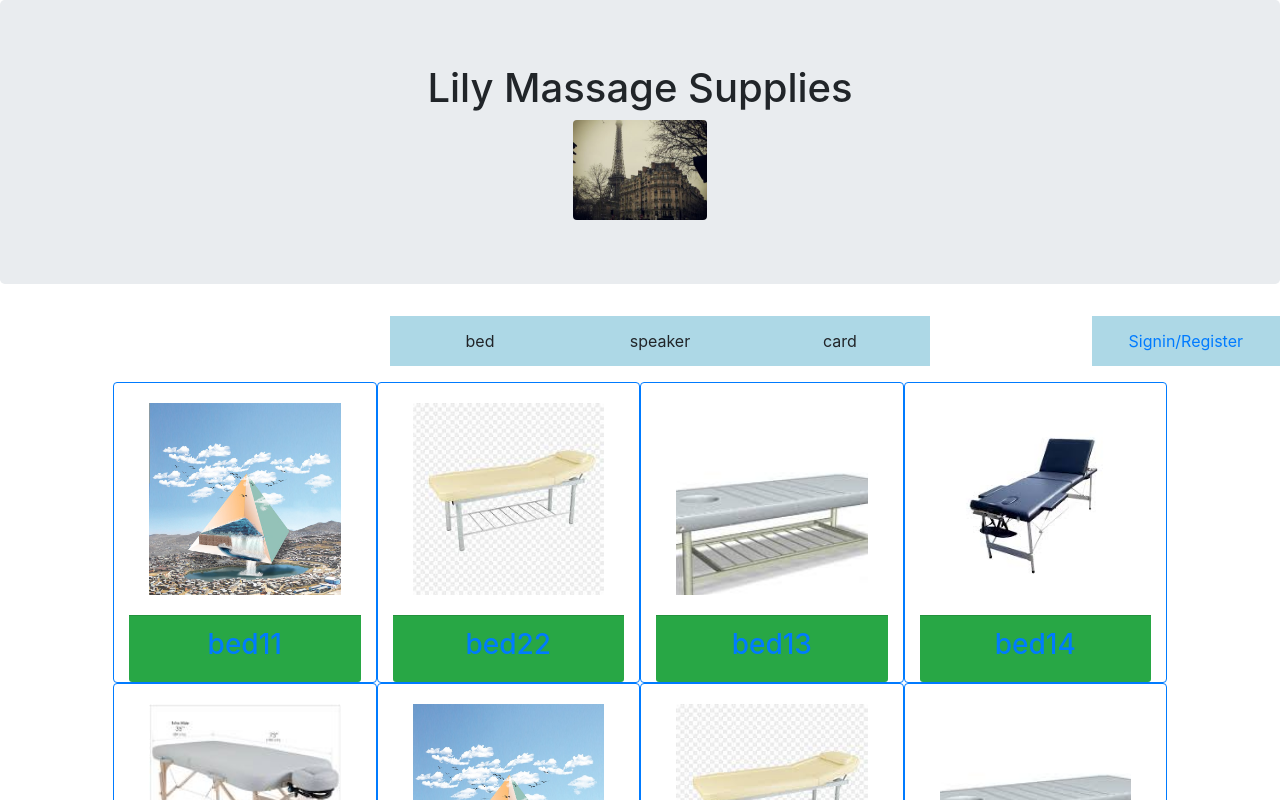
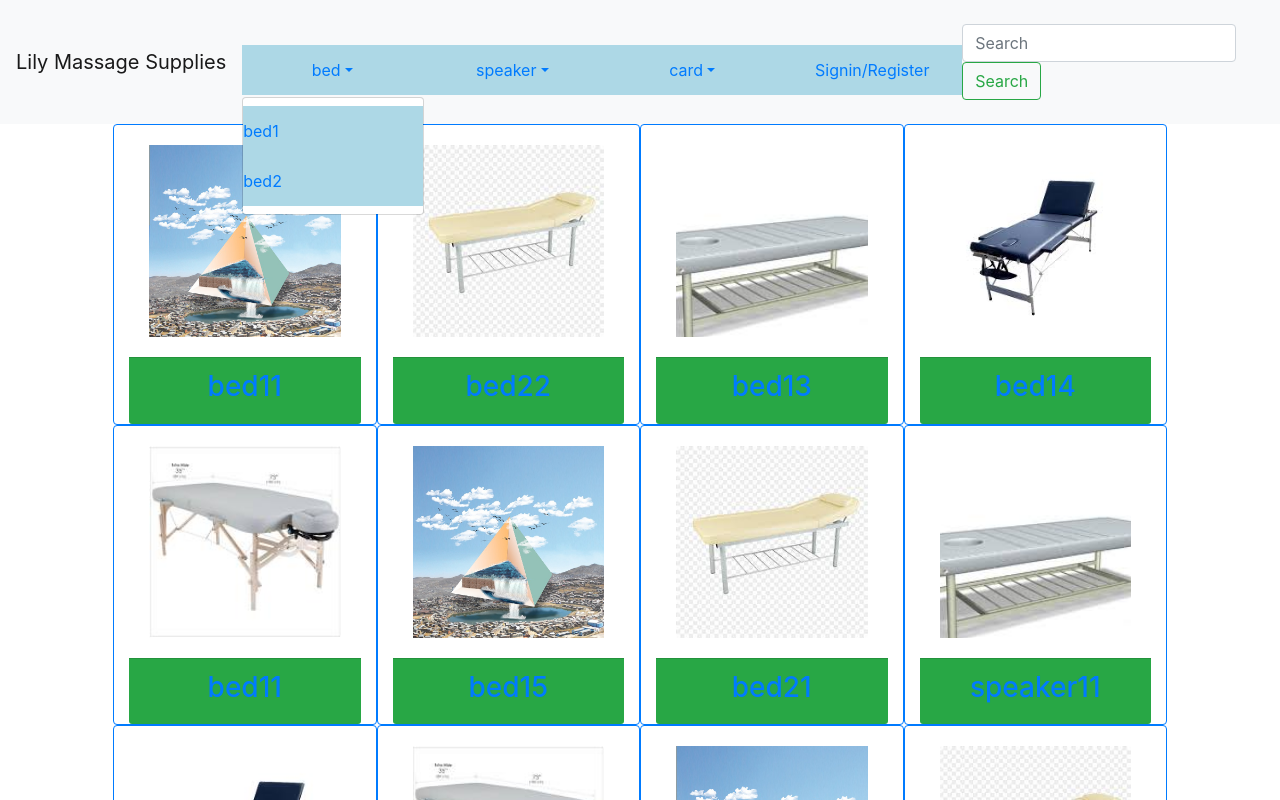
Before and after one commit to huazhou2/ecomm, a React (Create React App) app in the folder client/: page / in a window 1280 px wide. Both pictures are taken after a click on the item "bed". Shown: the top 800 px of the page. Built offline with nearby package versions, Linux system fonts and the light colour scheme.

Commit message:
bootstrap css

```diff
--- a/client/package.json
+++ b/client/package.json
@@ -5,6 +5,8 @@
   "dependencies": {
     "axios": "^0.18.0",
     "bootstrap": "^4.1.3",
+    "jquery": "^3.3.1",
+    "popper.js": "^1.14.7",
     "react": "^16.5.2",
     "react-dom": "^16.5.2",
     "react-redux": "^5.0.7",
--- a/client/src/components/header.jsx
+++ b/client/src/components/header.jsx
@@ -1,6 +1,8 @@
 import React, {Component} from 'react';
 import {connect} from 'react-redux';
 import 'bootstrap/dist/css/bootstrap.css';
+import 'bootstrap';
+import Popper from 'popper.js';
 import {Route, Switch, BrowserRouter as Router, Link} from 'react-router-dom';
 import Main from './main.jsx';
 import Product from './product.jsx';
@@ -33,67 +35,102 @@ class Header extends Component {
 
   topright_menu() {
     const {loggedin, name} = this.props;
-    return loggedin ? (
-      <ul>
-        <li className="dropdown">
+    return (
+	     <ul className="navbar-nav ml-auto mt-2 mt-lg-3 ">
+        <li className="nav-item dropdown">
+              { loggedin ? (
+          <a
+            href="#"
+	    className="dropdown-toggle"
+            data-toggle="dropdown"
+	    role="button"
+	    aria-haspopup="true"
+            aria-expanded="false">
             {name}
-          <div className="dropdown-content">
-            <span>
+          </a>):(
+          <a
+            href="#"
+            data-toggle="dropdown"
+	    role="button"
+	    aria-haspopup="true"
+            aria-expanded="false">
+            {name}
+          </a>)}
+
+              { loggedin ? (
+        <ul className="dropdown-menu">
+          <li>
             <Link to="/accounts/:id">Your account</Link>
-            </span>
-            <span>
+          </li>
+          <li>
             <Link to="/logout">Logout</Link>
-            </span>
-          </div>{' '}
           </li>
   </ul>
     ) : (
       <Link to="/login">Signin/Register</Link>
-    );
+
+    )}</li></ul> )
+
+
   }
   render() {
     const {data} = this.props;
     return (
       <Router>
         <div>
-          <div className="jumbotron text-center">
-            <h1>Lily Massage Supplies</h1>
-            <a href="/">
-              <img
-                src="/static/headimg.jpeg"
-                className="rounded center-block"
-                style={{width: 'auto', maxHeight: '100px'}}
-                alt="not here"
-              />
+          <nav className="navbar navbar-expand-lg navbar-light bg-light">
+            <button
+              className="navbar-toggler"
+              type="button"
+              data-toggle="collapse"
+              data-target="#storemenu">
+              <span className="navbar-toggler-icon" />
+            </button>
+
+            <div className="collapse navbar-collapse show" id="storemenu">
+              <a className="navbar-brand" href="/">
+                Lily Massage Supplies{' '}
               </a>
-          </div>
-          <div className="row">
-            <div className="col-sm-2" />
-            <div className="col-sm-8">
-              <div className="center_head">
-                <ul>
+              <ul className="navbar-nav ml-auto mt-2 mt-lg-3">
                 {this.getGroup1().map((item, i) => (
-                    <li className="dropdown" key={i}>
+                  <li className="nav-item dropdown" key={i}>
+                    <a
+                      href="#"
+                      className="dropdown-toggle"
+                      data-toggle="dropdown"
+                      role="button"
+                      aria-haspopup="true"
+                      aria-expanded="false">
                       {item}
-                      <div className="dropdown-content">
+                    </a>
+                    <ul className="dropdown-menu">
                       {this.getGroup2(item).map((item2, j) => (
-                          <span key={j}>
+                        <li key={j}>
                           <Link to={`/groups/${item2}`}>{item2}</Link>
-                          </span>
-                        ))}
-                      </div>
                         </li>
                       ))}
                     </ul>
+                  </li>
+                ))}
+              </ul>
+
+	       {this.topright_menu()}
+
+              <form className="form-inline mx-auto my-2 my-lg-3">
+                <input
+                  className="form-control mr-sm-2"
+                  type="search"
+                  placeholder="Search"
+                  aria-label="Search"
+                />
+                <button
+                  className="btn btn-outline-success my-2 my-sm-0"
+                  type="submit">
+                  Search
+                </button>
+              </form>
             </div>
-            </div>
-
-            <div className="col-sm-2">
-              <span className="sign_in" key={11}>
-                {this.topright_menu()}
-              </span>
-            </div>
-          </div>
+          </nav>
           <Switch>
             <Route exact path="/" render={() => <Main data={data} />} />
             <Route
```
Also changed, not shown: 1 other file (tests, documents, lock files or other folders). Lines whose indentation alone changed are shown as unchanged.
